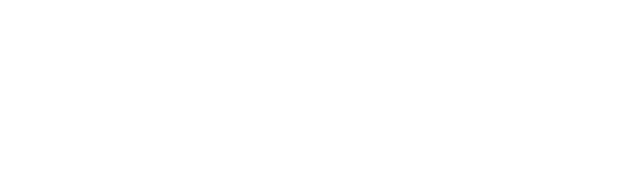
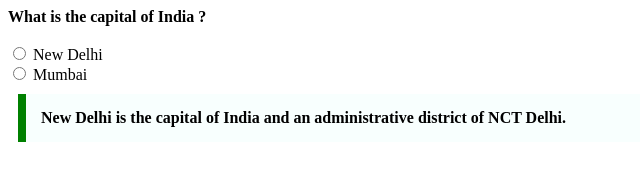
Before and after one commit to acciojob/trivia-jayeshnanaware, a website: page main.html in a window 1280 px wide. Shown: the whole page, without its empty margins (0-640 px from the left). Drawn offline with Linux system fonts and the light colour scheme.

Commit message:
created a submission

```diff
--- a/main.html
+++ b/main.html
@@ -8,6 +8,13 @@
 
 <body>
 	<!-- the entire body must be written by student -->
+	<b>What is the capital of India ?</b>
+	<br><br>
+	<input type="radio"></input>
+	<label>New Delhi</label><br>
+	<input type="radio"></input>
+	<lable>Mumbai</lable>
+	<blockquote>New Delhi is the capital of India and an administrative district of NCT Delhi.</blockquote>
     <script type="text/javascript" src="./script.js">
 </script>
 
--- a/styles.css
+++ b/styles.css
@@ -1,2 +1,12 @@
+blockquote{
+	max-width:600px;
+	margin:10px;
+	padding:15px;
+	border-left:8px;
+	border-left-style:solid;
+	border-left-color:green;
+	background-color:#f8fffe;
+	font-weight:bold;
+}
 
 /* Your CSS Code here. */
```
